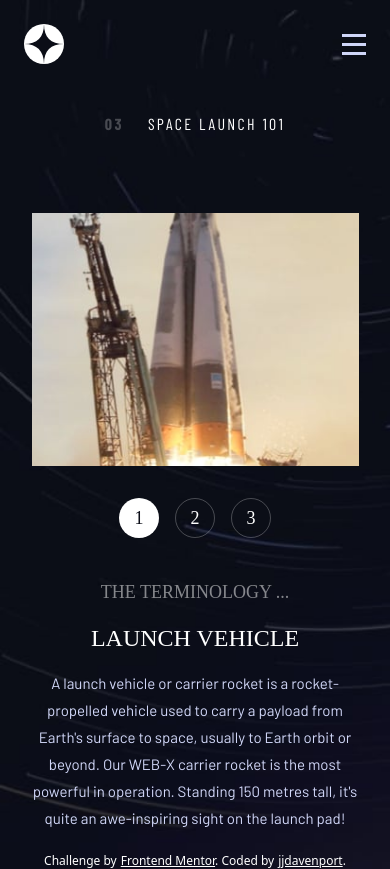
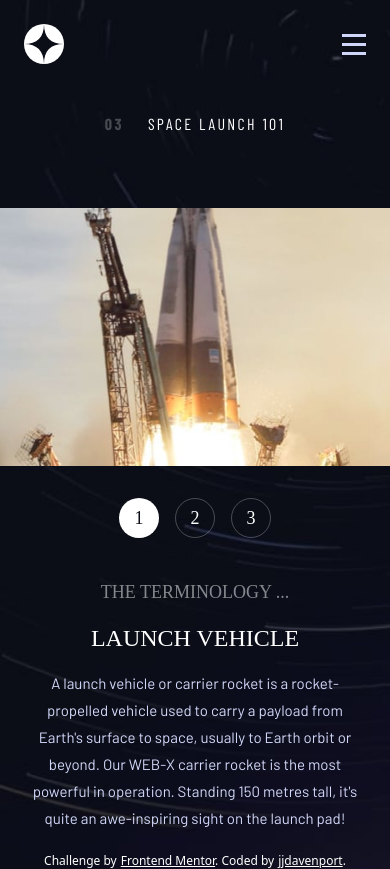
Before and after one commit to jjdavenport/space-tourism-website-main, a React (Vite) app: page /space-tourism-website-main/technology in a window 390 px wide. Built offline with nearby package versions, Linux system fonts and the light colour scheme; a web font is replaced by a local one.

Commit message:
fix mobile, tablet images on technology page

```diff
--- a/src/components/content.tsx
+++ b/src/components/content.tsx
@@ -460,11 +460,13 @@ export const TechnologyContent = () => {
           </span>
         </div>
         <div className="flex flex-col gap-8 md:w-full md:items-center">
-          <div className="relative flex h-[20.125rem] flex-col gap-2 overflow-hidden pt-[4rem] md:static md:w-full">
-            <img
-              src={data.technology[0].images.landscape}
-              className="absolute -bottom-10 h-[18.3125rem] w-[768px] object-cover md:static md:h-[22.3125rem]"
-            />
+          <div className="flex h-[20.125rem] min-w-screen flex-col gap-2 overflow-visible pt-[4rem] md:h-auto">
+            <div className="md:flex md:h-[357px] md:justify-center">
+              <img
+                src={data.technology[0].images.landscape}
+                className="h-[258px] w-[768px] object-cover md:h-full md:w-full"
+              />
+            </div>
           </div>
           <div className="flex flex-col gap-10 md:w-full md:items-center">
             <ul className="flex justify-center gap-4">
```
